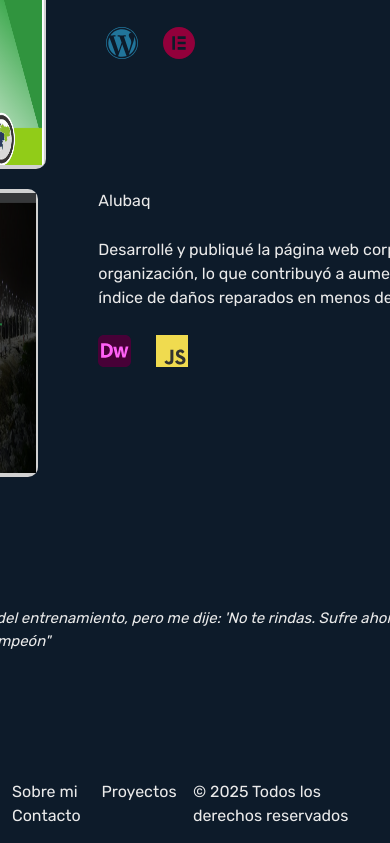
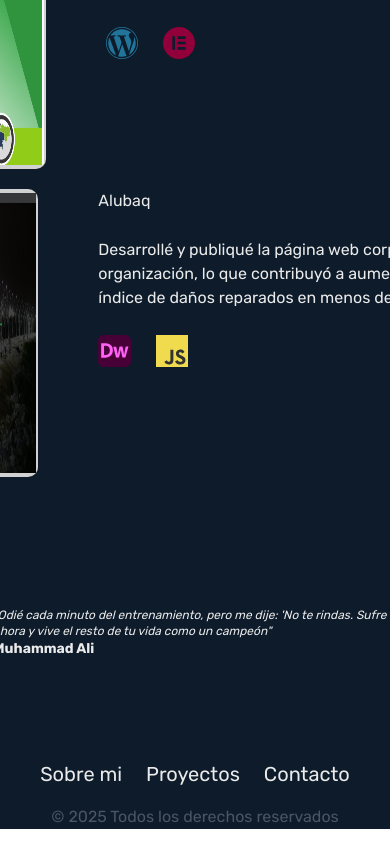
Before and after one commit to EdwardSierra-dev/my-landing-page, a React (Vite) app in the folder my-landing-page/: page / in a window 390 px wide. Shown: the part 2578-3421 px from the top of the page. Built offline with nearby package versions, Linux system fonts and the light colour scheme.

Commit message:
Se comienza la migración a Tailwind para full responsive

```diff
--- a/my-landing-page/src/App.css
+++ b/my-landing-page/src/App.css
@@ -1,8 +1,3 @@
-* {
-  margin: 0;
-  padding: 0;
-}
-
 @font-face {
   font-family: My-Font;
   src: url('./assets/fonts/Rubik-VariableFont_wght.ttf');
--- a/my-landing-page/src/components/Footer.jsx
+++ b/my-landing-page/src/components/Footer.jsx
@@ -1,11 +1,11 @@
 import React from 'react';
-import '../styles/Footer.css';
+//import '../styles/Footer.css';
 
 function Footer (){
   return (
-    <footer>
-      <div className='footer-container'>
-        <div className='links'>
+    <footer className=''>
+      <div className='footer-container text-center'>
+        <div className='links pb-4'>
           <ul>
             <li><a className='links-footer' href='#about-me-section' target=''>Sobre mi</a></li>
             <li><a className='links-footer' href='#projects-section' target=''>Proyectos</a></li>
@@ -13,7 +13,7 @@ function Footer (){
           </ul>
         </div>
         <div className='rights'>
-          <p>© 2025 Todos los derechos reservados</p>
+          <p className='text-gray-600'>© 2025 Todos los derechos reservados</p>
         </div>
       </div>
     </footer>
--- a/my-landing-page/src/components/Main.jsx
+++ b/my-landing-page/src/components/Main.jsx
@@ -125,8 +125,12 @@ function Main () {
           toolTwo={LogoJS}
         />
       </section>
-      <h2 className='frase'>"Odié cada minuto del entrenamiento, pero me dije: 'No te rindas. Sufre ahora y vive el resto de tu vida como un campeón"</h2>
-      <h3 className='author'>Muhammad Ali</h3>
+      <div className='mx-32'>
+        <h2 className='frase italic text-xs'>
+          "Odié cada minuto del entrenamiento, pero me dije: 'No te rindas. Sufre ahora y vive el resto de tu vida como un campeón"
+          </h2>
+        <h3 className='author font-bold text-sm'>Muhammad Ali</h3>
+      </div>
     </main>
   );
 }
--- a/my-landing-page/src/styles/Footer.css
+++ b/my-landing-page/src/styles/Footer.css
@@ -8,9 +8,11 @@ footer {
   padding-bottom: 15px;
 }
 
+/*
 .links-footer {
-  font-size: 16px;
+font-size: 16px;
 }
+*/
 
 .links-footer:hover {
   text-decoration: underline solid #ff7043;
--- a/my-landing-page/src/styles/Main.css
+++ b/my-landing-page/src/styles/Main.css
@@ -36,16 +36,20 @@
   padding-right: 2em;
 }
 
+/*
 .frase {
   font-size: 15px;
   font-style: italic;
   margin-bottom: 10px;
 }
+  */
 
+/*
 .author {
   font-weight: 100;
   font-size: 12px;
 }
+*/
 
 svg {
   width: 24px;
```
